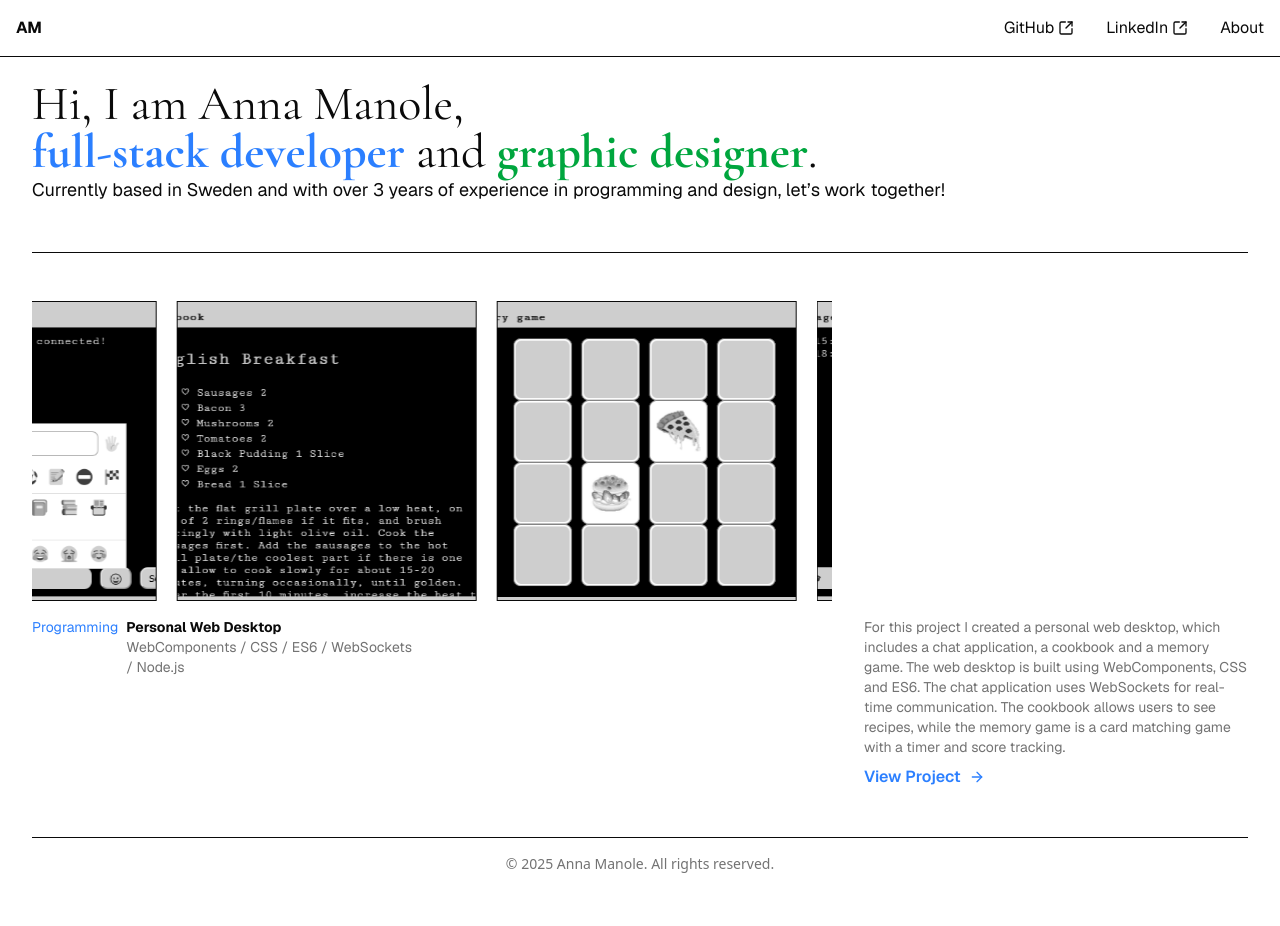
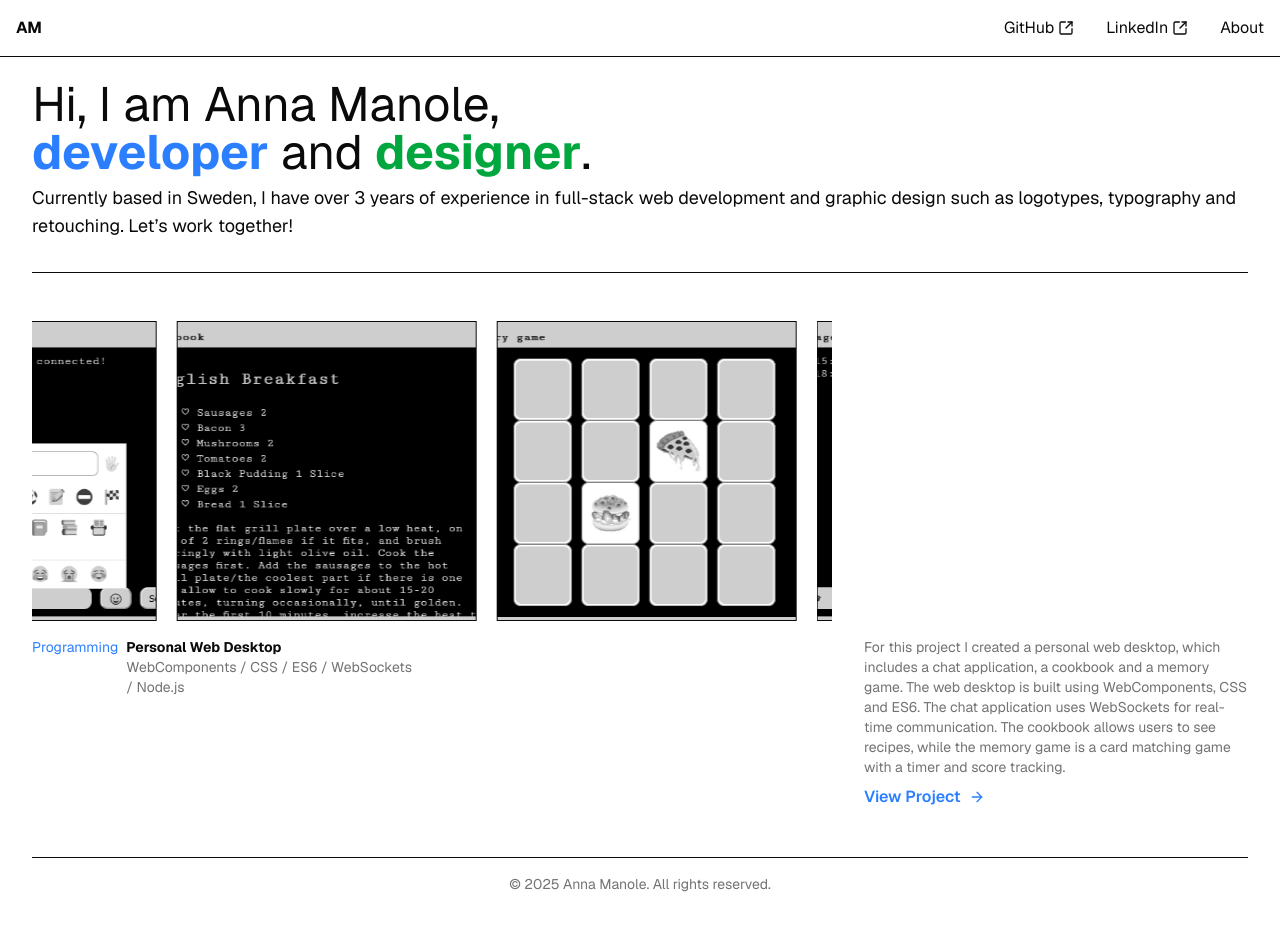
Before and after one commit to AnnaManoleLNU/anna-manole-portfolio, a Next.js app: page / in a window 1280 px wide. Built offline with nearby package versions, Linux system fonts and the light colour scheme.

Commit message:
improve typography and layout

```diff
--- a/app/about/page.tsx
+++ b/app/about/page.tsx
@@ -4,8 +4,8 @@ import { motion } from "framer-motion";
 
 export default function About() {
   return (
-    <section className="py-12 px-4">
-      <div className="flex flex-col  lg:flex-row gap-4 lg:gap-32 mb-8 items-center">
+    <section className="py-12 md:px-4 flex flex-1">
+      <div className="flex flex-col lg:flex-row gap-4 lg:gap-32 mb-8 items-center">
         {/* Text Block with Animation */}
         <motion.div
           initial={{ opacity: 0, y: 40 }}
@@ -13,11 +13,11 @@ export default function About() {
           transition={{ duration: 0.6, ease: "easeOut" }}
           className="text-left w-full"
         >
-          <h1 className="text-4xl font-extrabold font-cormorant tracking-tight lg:text-6xl mb-6">
+          <h1 className="text-4xl font-extrabold tracking-tight lg:text-6xl mb-6">
             Hi, I&apos;m Anna
           </h1>
-          <p className="text-base md:text-lg text-muted-foreground mb-4">
-            Since I was small, I’ve been interested in computers. Growing up in
+          <p className="text-base md:text-lg text-muted-foreground  mb-4">
+            Since I was a kid, I’ve been interested in computers. Growing up in
             Romania, I started playing video games on an old Nintendo console at
             the age of 7, often competing against my friends or parents. When I
             was 13, I got my first computer and began experimenting with
@@ -32,7 +32,7 @@ export default function About() {
           </p>
 
           <div className="text-base md:text-lg text-muted-foreground mb-4">
-            <h2 className="font-cormorant text-2xl font-semibold text-foreground mb-2">
+            <h2 className=" text-2xl font-semibold text-foreground mb-2">
               Education
             </h2>
             <ul className="space-y-3">
--- a/app/layout.tsx
+++ b/app/layout.tsx
@@ -45,12 +45,12 @@ export default function RootLayout({
           <div className="flex flex-col min-h-screen p-8 pb-4">
             <Navigation />
 
-            <main className="flex flex-col flex-1 justify-center items-center ">
+            <main className="flex flex-col flex-1 font-sans ">
               {children}
             </main>
 
             <footer>
-              <p className="text-sm text-muted-foreground text-center w-full p-4">
+              <p className="text-sm text-muted-foreground text-center w-full p-4 font-sans">
                 © {new Date().getFullYear()} Anna Manole. All rights reserved.
               </p>
             </footer>
--- a/app/page.tsx
+++ b/app/page.tsx
@@ -3,19 +3,19 @@ import Project from "@/components/project";
 export default function Home() {
   return (
     <>
-    <section className="flex flex-col py-12  border-b border-foreground w-full">
-      <h1 className="text-xl md:text-2xl lg:text-5xl font-cormorant">
+    <section className="flex flex-col pt-12 pb-8 border-b border-foreground w-full">
+      <h1 className="text-xl md:text-2xl lg:text-5xl">
         Hi, I am Anna Manole,
         <br />
         <span className="font-bold text-blue-500">
-          full-stack developer
+          developer
         </span>{" "}
-        and <span className="font-bold text-green-600">graphic designer</span>.
+        and <span className="font-bold text-green-600">designer</span>.
       </h1>
 
-      <p className="text-sm md:text-base lg:text-lg font-sans">
-        Currently based in Sweden and with over 3 years of experience in
-        programming and design, let’s work together!
+      <p className="text-sm md:text-base lg:text-lg font-sans mt-2">
+        Currently based in Sweden, I have over 3 years of experience in full-stack web
+        development and graphic design such as logotypes, typography and retouching. Let’s work together!
       </p>
     </section>
       <Project />
--- a/app/pwd/page.tsx
+++ b/app/pwd/page.tsx
@@ -10,8 +10,8 @@ export default function Pwd() {
     "CSS3",
   ];
   return (
-    <section className="container mx-auto py-12 px-4 ">
-      <h1 className="text-4xl font-extrabold font-cormorant tracking-tight lg:text-6xl mb-2">
+    <section className="container mx-auto py-12 ">
+      <h1 className="text-4xl font-extrabold  tracking-tight lg:text-6xl mb-2">
         Personal Web Desktop Application
       </h1>
 
@@ -36,7 +36,7 @@ export default function Pwd() {
             alt="Personal Web Desktop Screenshot"
             width={800}
             height={1200}
-            className="rounded-lg shadow-md object-cover h-full"
+            className="object-cover h-full border border-foreground"
           />
         </div>
 
@@ -49,7 +49,7 @@ export default function Pwd() {
               alt="Memory Game Screenshot"
               width={400}
               height={600}
-              className="rounded-lg shadow-md object-cover"
+              className="object-cover  border border-foreground"
             />
             <h2 className="text-xl font-bold mt-4">Memory Sub-App</h2>
             <p className="text-muted-foreground">
@@ -64,7 +64,7 @@ export default function Pwd() {
               alt="Chat App Screenshot"
               width={400}
               height={600}
-              className="rounded-lg shadow-md object-cover"
+              className="object-cover  border border-foreground"
             />
             <h2 className="text-xl font-bold mt-4">Chat Sub-App</h2>
             <p className="text-muted-foreground">
@@ -79,7 +79,7 @@ export default function Pwd() {
               alt="Recipe Browser Screenshot"
               width={400}
               height={600}
-              className="rounded-lg shadow-md object-cover"
+              className="object-cover border border-foreground"
             />
             <h2 className="text-xl font-bold mt-4">Recipe Browser Sub-App</h2>
             <p className="text-muted-foreground">
--- a/components/project.tsx
+++ b/components/project.tsx
@@ -4,7 +4,7 @@ import { ArrowRight } from "lucide-react";
 
 export default function Project() {
   return (
-    <section className="flex flex-col border-b border-foreground font-sans w-full py-12">
+    <section className="flex flex-col border-b border-foreground w-full py-12">
       <div className="flex flex-col gap-20">
         {projects.map((project) => (
           <div key={project.title} className="flex flex-col gap-4">
```
